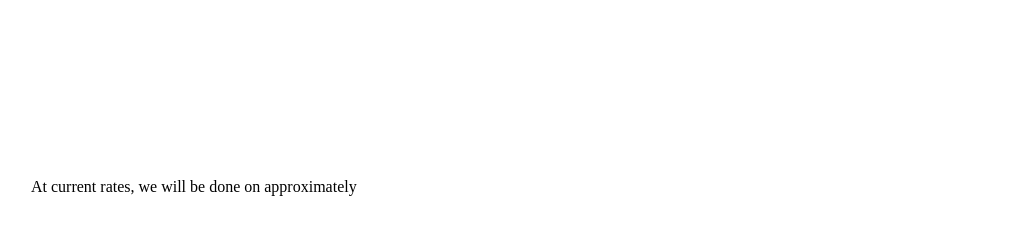
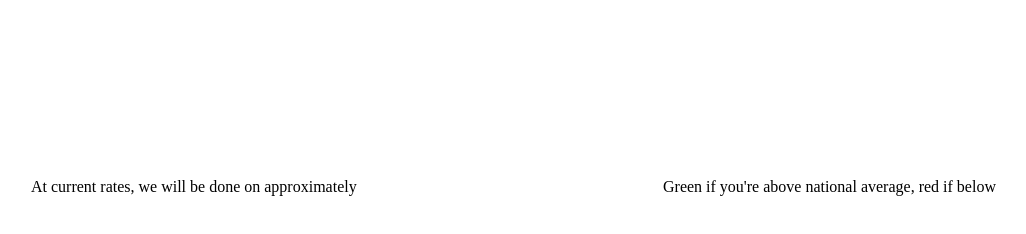
Before and after one commit to titaniumbones/covid-vaccines, a plain HTML site: page index.html in a window 1280 px wide. Shown: the whole page, without its empty margins (17-1043 px from the left). Drawn offline with nearby package versions, Linux system fonts and the light colour scheme; no server answers.

Commit message:
add caption

```diff
--- a/index.html
+++ b/index.html
@@ -21,7 +21,7 @@
 
         <figure id="provincesfig">
             <canvas id="provinceChart"></canvas>
-            <figcaption id="provincesCap"></figcaption>
+            <figcaption id="provincesCap">Green if you're above national average, red if below</figcaption>
         </figure>
 
     </body>
```
